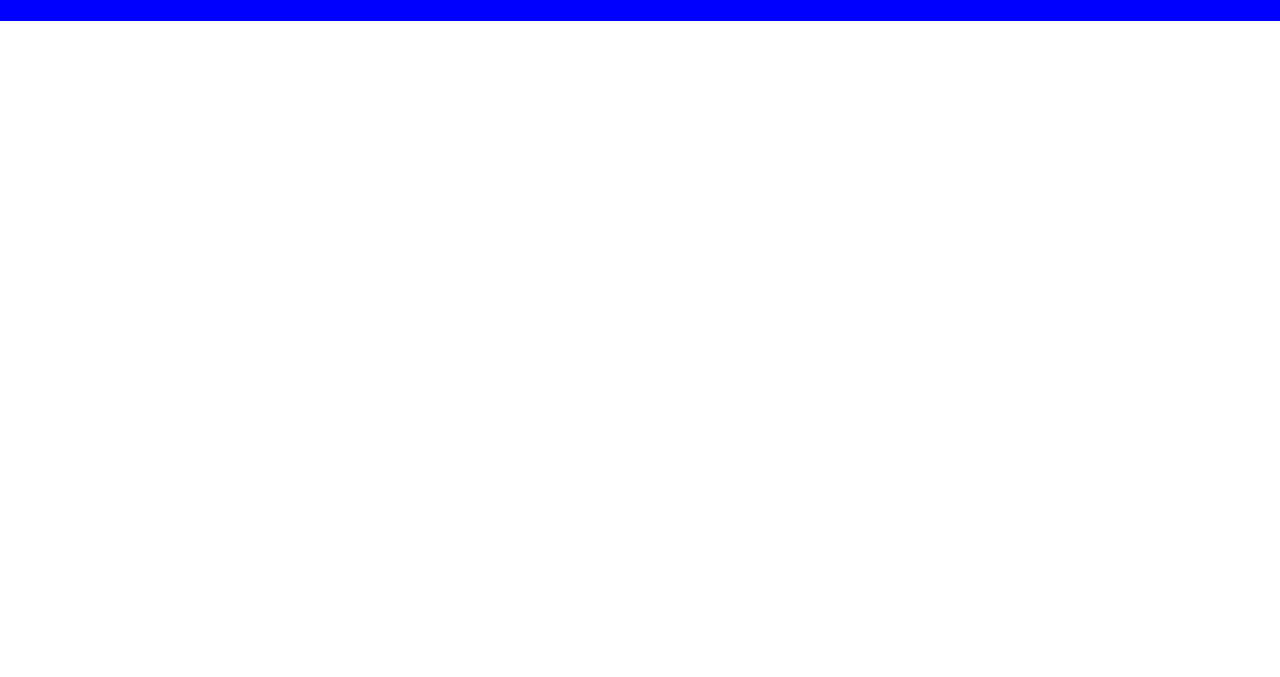
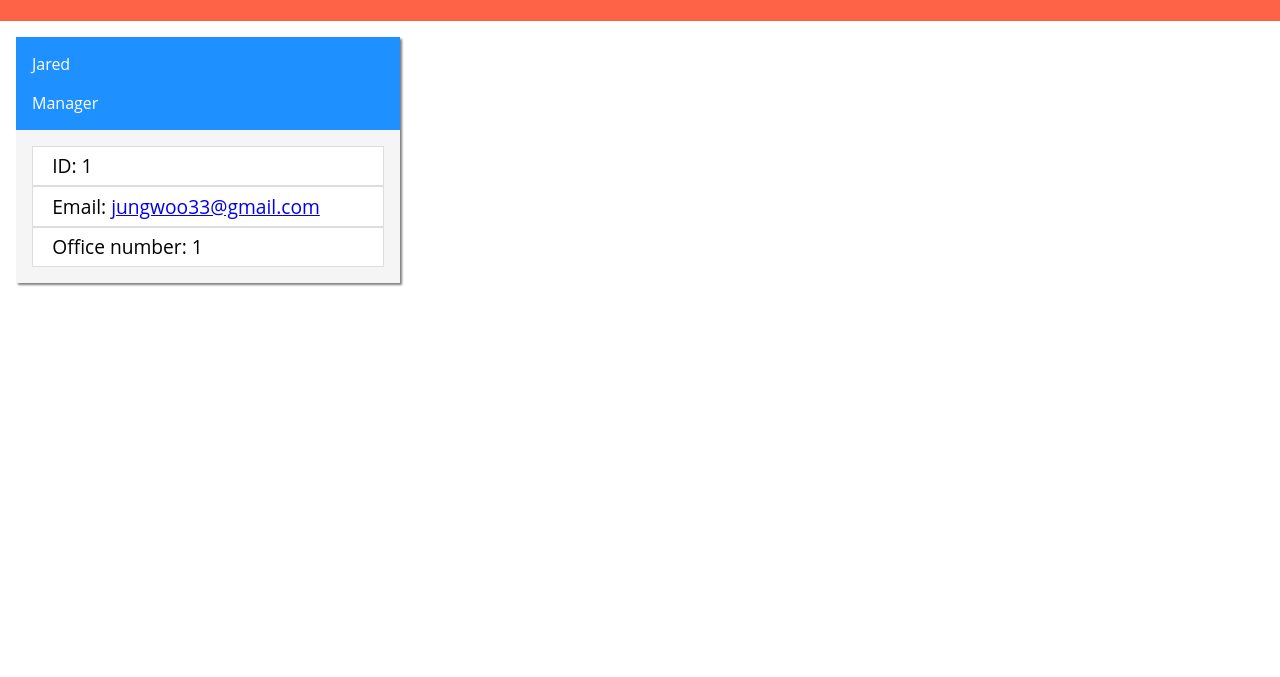
Before and after one commit to jungwoo33/week10_team_profile_generator, a website: page old/v1/index.html in a window 1280 px wide. Shown: the part 123-800 px from the top of the page. Drawn offline with Linux system fonts and the light colour scheme.

Commit message:
v1 updated

```diff
--- a/old/v1/assets/css/style_v1.css
+++ b/old/v1/assets/css/style_v1.css
@@ -12,17 +12,13 @@ header{
   text-align: center;
   padding-top: 1.5em;
   padding-bottom: 1.5em;
-  background-color: blue;
+  background-color: tomato;
   color: white;
 }
 
 main{
   flex-direction: row;
   width: 100%;
-}
-.container_box{
-  display: flex;
-  flex-direction: row;
 }
 h1{
   padding-top: 1.0em;
@@ -47,13 +43,51 @@ p {
   padding-bottom: 0.2em;
 }
 
+.container_box{
+  display: flex;
+  flex-direction: row;
+  width: 100%;
+}
+.each_person{
+  display: flex;
+  flex-direction: column;
+  flex-wrap: wrap;
+  width: 30%;
+
+  margin: 1.0em;
+  box-shadow: 2px 2px 2px grey;
+}
+.each_person_header{
+  background-color: dodgerblue;
+  color: white;
+  padding-left: 1.0em;
+  padding-right: 1.0em;
+}
+.each_person_body{
+  background-color: whitesmoke;
+  padding-left: 1.0em;
+  padding-right: 1.0em;
+  padding-top: 1.0em;
+  padding-bottom: 1.0em;
+}
+.id, .email, .office_github{
+  border: 1px solid #ddd;
+  background-color: white;
+  text-decoration: none;
+  font-size: 1.2em;
+  padding-left: 1.0em;
+  padding-top: 0.5em;
+  padding-bottom: 0.5em;
+  margin: 0;
+}
+/*
 .column_1{
   display: flex;
   flex-direction: column;
   width: 20%;
   flex-wrap: wrap;
-  /*align-items: flex-start;*/
-  /*text-align: left;*/
+  / *align-items: flex-start;* /
+  / *text-align: left;* /
   padding-left: 1.0em;
   padding-right: 1.0em;
 
@@ -62,7 +96,7 @@ p {
 }
 .column_2{
   display: flex;
-  flex-direction: column; /* to stack horizontally first then vertical shift down when not enough space */
+  flex-direction: column; / * to stack horizontally first then vertical shift down when not enough space * /
   width: 80%;
   flex-wrap: wrap;
 
@@ -71,24 +105,24 @@ p {
 .column_2_1{
   display: flex;
   flex-direction: column;
-  width: 100%; /* 100 % of column_2 */
+  width: 100%; / * 100 % of column_2 * /
   flex-wrap: wrap;
-  /*border:solid black;*/ /*this will be setting in javascript */
+  / *border:solid black;* / / *this will be setting in javascript * /
 }
 .column_2_2{
   display: flex;
   flex-direction: row;
-  width: 100%; /* 100 % of column_2 */
+  width: 100%; / * 100 % of column_2 * /
   flex-wrap: wrap;
-  /*border:solid black;*/
+  / *border:solid black;* /
 }
 
 .column_2_2_1, .column_2_2_2, .column_2_2_3, .column_2_2_4, .column_2_2_5{
   display: flex;
   flex-direction: column;
-  width: 18%; /* each has 20% of column_2_2 */
+  width: 18%; / * each has 20% of column_2_2 * /
   flex-wrap: wrap;
-  /*border:solid #2196F3;*/
+  / *border:solid #2196F3;* /
   margin-right: 0.5em;
   margin-bottom: 0.5em;
 }
@@ -99,7 +133,7 @@ p {
 input#city{
   width: 100%;
   padding: 10px;
-  /*padding-right: 0;*/
+  / *padding-right: 0;* /
   background: #f1f1f1;
   font-size: 17px;
   border: 1px solid grey;
@@ -130,3 +164,4 @@ button.city_button{
 #user_city{
   margin-top: 1.0em;
 }
+*/
--- a/old/v1/index.html
+++ b/old/v1/index.html
@@ -13,5 +13,30 @@
       <header>
          <h1>My Team</h1>
       </header>
+
+      <main>
+         <div class="container_box">
+            <!--
+            <div class="person" id="p1"></div>
+            <div class="person" id="p2"></div>
+            ...
+            -->
+            <div class="each_person" id="p1">
+               <div class="each_person_header">
+                  <p class="each_person_name">Jared</p>
+                  <p class="each_person_level">Manager</p>
+               </div>
+               <div class="each_person_body">
+                  <p class="id">ID: 1</p>
+                  <p class="email">Email: <a href="mailto:jungwoo33@gmail.com">jungwoo33@gmail.com</a></p>
+                  <p class="office_github">Office number: 1</p>
+               </div>
+            </div>
+         </div>
+         <!--
+         <script src="https://code.jquery.com/jquery-3.4.1.min.js"></script>
+         <script type="module" src="./assets/js/script_v8.js"></script>
+         -->
+      </main>
    </body>
 </html>
```
Also changed, not shown: old/v1/index.js (added, +85 -0 lines).
